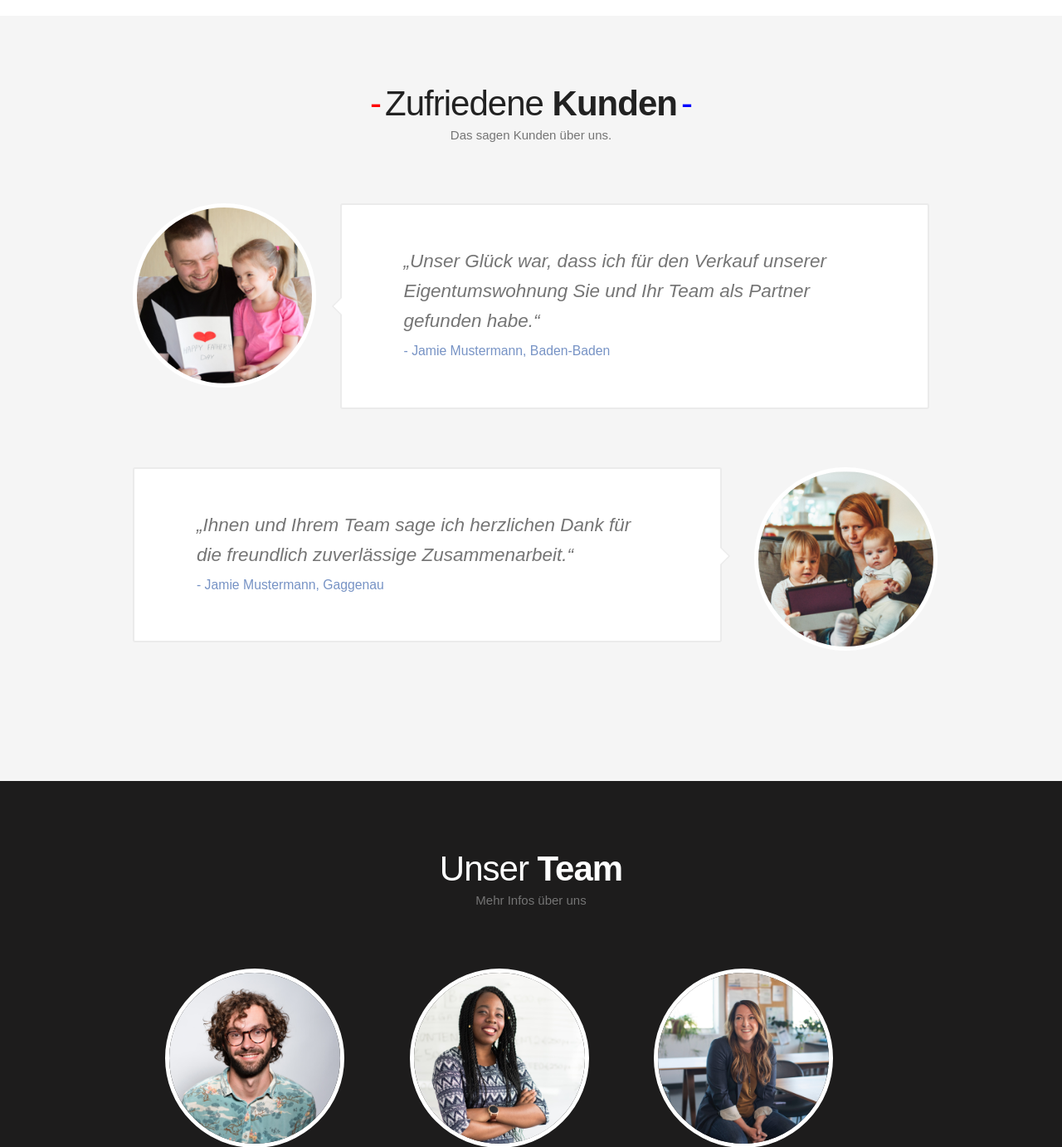
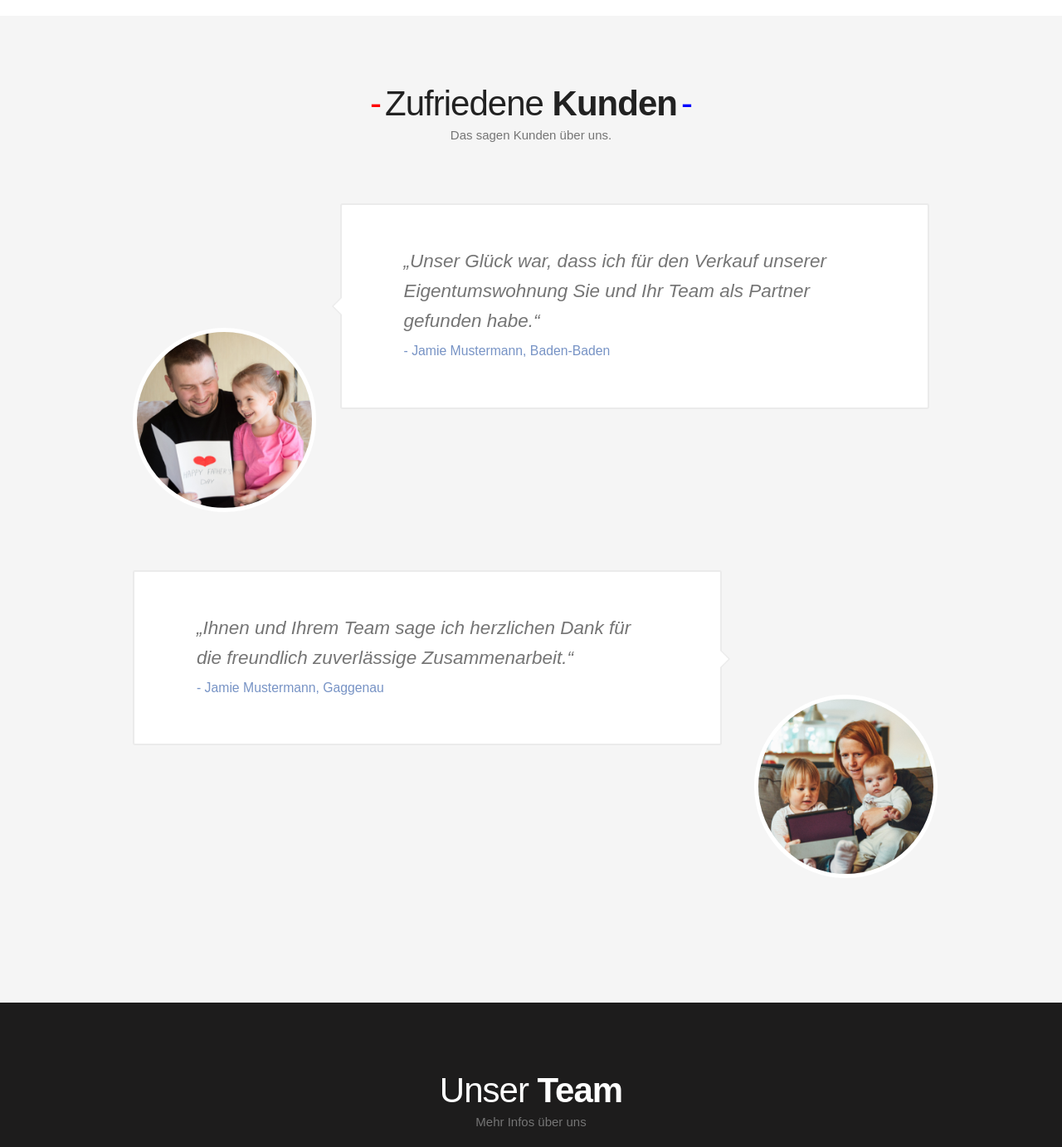
Before and after one commit to sewanna/landing1, a PHP site: page / in a window 1280 px wide. Shown: the part 2175-3557 px from the top of the page at 83% size. Run offline with PHP 8.4, Linux system fonts and the light colour scheme; some web fonts are replaced.

Commit message:
10.01.2021

```diff
--- a/css/parts/_clients.scss
+++ b/css/parts/_clients.scss
@@ -31,15 +31,23 @@
 .client-quote {
     border: 2px solid rgb(235, 235, 235);
     background-color: $color;
-    padding-left: 75px;
-    padding-right: 75px;
-    padding-top: 50px;
-    padding-bottom: 50px;
+    padding-left: 15px;
+    padding-right: 15px;
+    padding-top: 35px;
+    padding-bottom: 35px;
     border-radius: 3px;
-    font-size: 150%;
+    font-size: 100%;
     font-weight: lighter;
     font-style: italic;
     position: relative;
+
+    @media($bp-larger-than-phablet){
+        padding-left: 75px;
+        padding-right: 75px;
+        font-size: 150%;
+        padding-top: 50px;
+        padding-bottom: 50px;
+        }
 }
 .client-quote p {
     margin-bottom: 5px;
@@ -49,6 +57,8 @@
     font-size: 70%;
     color: rgb(119, 147, 197);
 }
+
+@media($bp-larger-than-phablet){
 
 .client-quote::before, .client-quote::after  {
     content:"";
@@ -105,3 +115,24 @@
     border-left: 10px solid rgb(235, 235, 235);
 
 }
+
+}
+
+.client-image {
+    display:none;
+
+        @media($bp-larger-than-phablet){
+        display:block;
+        margin-top:150px;
+        }
+}
+
+.client-mini-image {
+    width:50px;
+    float:left;
+    margin-right:10px;
+    @media($bp-larger-than-phablet){
+        display:none;
+        }
+
+}
--- a/css/parts/_features.scss
+++ b/css/parts/_features.scss
@@ -14,6 +14,7 @@
     font-size: 30px;
     float: left;
     transition: all 0.5s;
+
 }
 
 .feature-icon:hover {
@@ -24,8 +25,9 @@
 }
 
 .feature-text {
-    margin-left: 90px;
+    margin-left: $feature-text-padding;
 }
+
 .feature-text h5 {
     margin-bottom: 8px;
     font-size: 150%;
--- a/css/styles.css
+++ b/css/styles.css
@@ -1007,15 +1007,25 @@ p {
 .client-quote {
   border: 2px solid #ebebeb;
   background-color: white;
-  padding-left: 75px;
-  padding-right: 75px;
-  padding-top: 50px;
-  padding-bottom: 50px;
+  padding-left: 15px;
+  padding-right: 15px;
+  padding-top: 35px;
+  padding-bottom: 35px;
   border-radius: 3px;
-  font-size: 150%;
+  font-size: 100%;
   font-weight: lighter;
   font-style: italic;
   position: relative;
+}
+
+@media (min-width: 550px) {
+  .client-quote {
+    padding-left: 75px;
+    padding-right: 75px;
+    font-size: 150%;
+    padding-top: 50px;
+    padding-bottom: 50px;
+  }
 }
 
 .client-quote p {
@@ -1028,6 +1038,7 @@ p {
   color: #7793c5;
 }
 
+@media (min-width: 550px) {
   .client-quote::before, .client-quote::after {
     content: "";
     position: absolute;
@@ -1038,19 +1049,16 @@ p {
     border-bottom: 10px solid transparent;
     border-left: 2px solid transparent;
   }
-
   .client-quote::after {
     left: -12px;
     padding-top: -13px;
     border-right: 10px solid white;
   }
-
   .client-quote::before {
     left: -14px;
     padding-top: -14px;
     border-right: 10px solid #ebebeb;
   }
-
   .client-quote-left::before, .client-quote-left::after {
     content: "";
     position: absolute;
@@ -1061,19 +1069,41 @@ p {
     border-bottom: 10px solid transparent;
     border-right: 2px solid transparent;
   }
-
   .client-quote-left::after {
     right: -12px;
     left: auto;
     padding-top: -13px;
     border-left: 10px solid white;
   }
-
   .client-quote-left::before {
     right: -14px;
     left: auto;
     padding-top: -14px;
     border-left: 10px solid #ebebeb;
+  }
+}
+
+.client-image {
+  display: none;
+}
+
+@media (min-width: 550px) {
+  .client-image {
+    display: block;
+    margin-top: 150px;
+  }
+}
+
+.client-mini-image {
+  width: 50px;
+  float: left;
+  margin-right: 10px;
+}
+
+@media (min-width: 550px) {
+  .client-mini-image {
+    display: none;
+  }
 }
 
 .team-columns {
--- a/css/styles.scss
+++ b/css/styles.scss
@@ -4,6 +4,7 @@
 $landing-padding: 80px;
 $color: rgb(255, 255, 255);
 $shadow: 0px 0px 2px black;
+$feature-text-padding: 90px;
 
 @import "parts/main";
 @import "parts/header";
--- a/index.html
+++ b/index.html
@@ -179,12 +179,14 @@
                 <p class="clients-subheading">Das sagen Kunden über uns.</p>
                 <div class="row">
                     <div class="three columns">
-                        <img src="img/client-1.jpg" class="circle-image" alt="Our first happy client" />
+                        <img src="img/client-1.jpg" class="client-image circle-image" alt="Our first happy client" />
                     </div>
                     <div class="nine columns">
                         <div class="client-quote">
                             <p>„Unser Glück war, dass ich für den Verkauf unserer Eigentumswohnung Sie und Ihr Team als Partner gefunden habe.“</p>
-                            <p class="client-quote-author"> - Jamie Mustermann, Baden-Baden</p>
+                            <p class="client-quote-author">
+                                <img src="img/client-1.jpg" class="client-mini-image circle-image" alt="Our first happy client" />
+                                - Jamie Mustermann, Baden-Baden</p>
                         </div>
 
                     </div>
@@ -194,12 +196,14 @@
                     <div class="nine columns">
                         <div class="client-quote client-quote-left">
                           <p>„Ihnen und Ihrem Team sage ich herzlichen Dank für die freundlich zuverlässige Zusammenarbeit.“</p>
-                         <p class="client-quote-author"> - Jamie Mustermann, Gaggenau</p>
+                          <p class="client-quote-author">
+                            <img src="img/client-2.jpg" class="client-mini-image circle-image" alt="Our first happy client" />
+                            - Jamie Mustermann, Gaggenau</p>
                         </div>
                     </div>
 
                     <div class="three columns">
-                        <img src="img/client-2.jpg" class="circle-image" alt="Our second happy client" />
+                        <img src="img/client-2.jpg" class=" client-image circle-image" alt="Our second happy client" />
                     </div>
                 </div>
             </div>
```
Also changed, not shown: 1 other file. Lines whose indentation alone changed are shown as unchanged.
